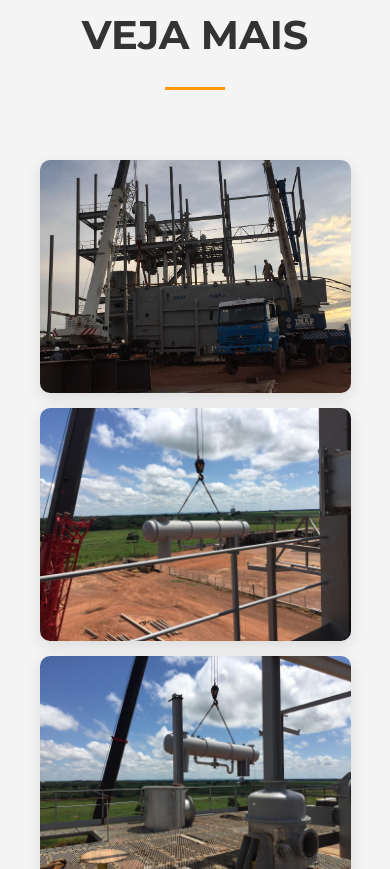
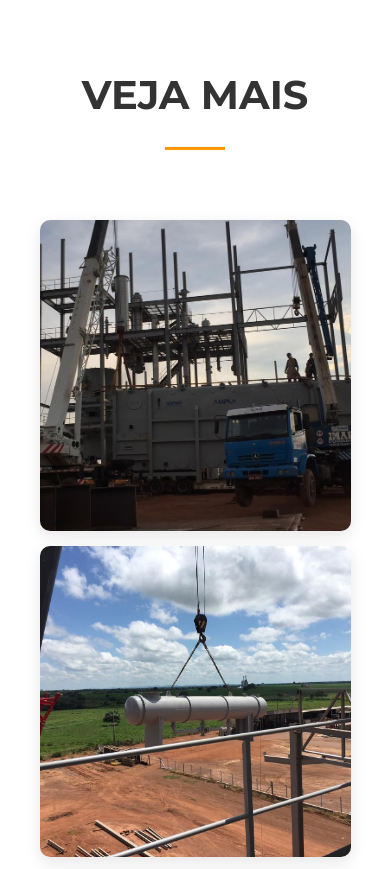
Before and after one commit to bbmmontagens/BBMGaleria, a website: page index.html in a window 390 px wide. Shown: the part 5025-5894 px from the top of the page. Drawn offline with Linux system fonts and the light colour scheme.

Commit message:
Update styles.css

```diff
--- a/styles.css
+++ b/styles.css
@@ -594,3 +594,37 @@
     font-size: 30px;
   }
 }
+/* Estilos para a seção VEJA MAIS */
+.more-gallery {
+    padding: 60px 0;
+    background-color: #fff;
+}
+
+.more-gallery .gallery-container {
+    grid-template-columns: repeat(auto-fill, minmax(200px, 1fr));
+    gap: 15px;
+}
+
+.more-gallery .gallery-item {
+    aspect-ratio: 1/1;
+}
+
+.more-gallery .gallery-item:hover {
+    transform: none;
+    box-shadow: 0 5px 15px rgba(0, 0, 0, 0.1);
+}
+
+.more-gallery .gallery-item img {
+    transition: none;
+}
+
+.more-gallery .gallery-item:hover img {
+    transform: none;
+}
+
+/* Responsividade */
+@media (max-width: 768px) {
+    .more-gallery .gallery-container {
+        grid-template-columns: repeat(auto-fill, minmax(150px, 1fr));
+    }
+}
```
